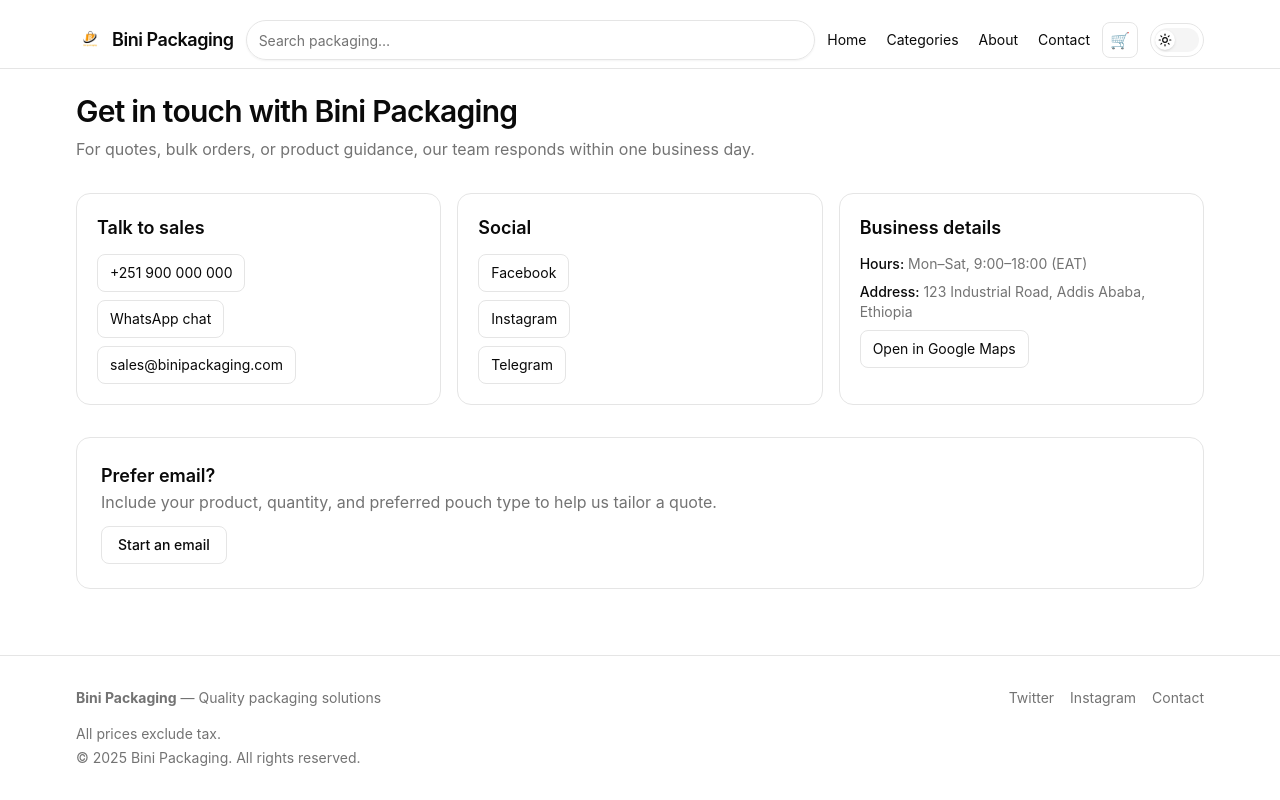
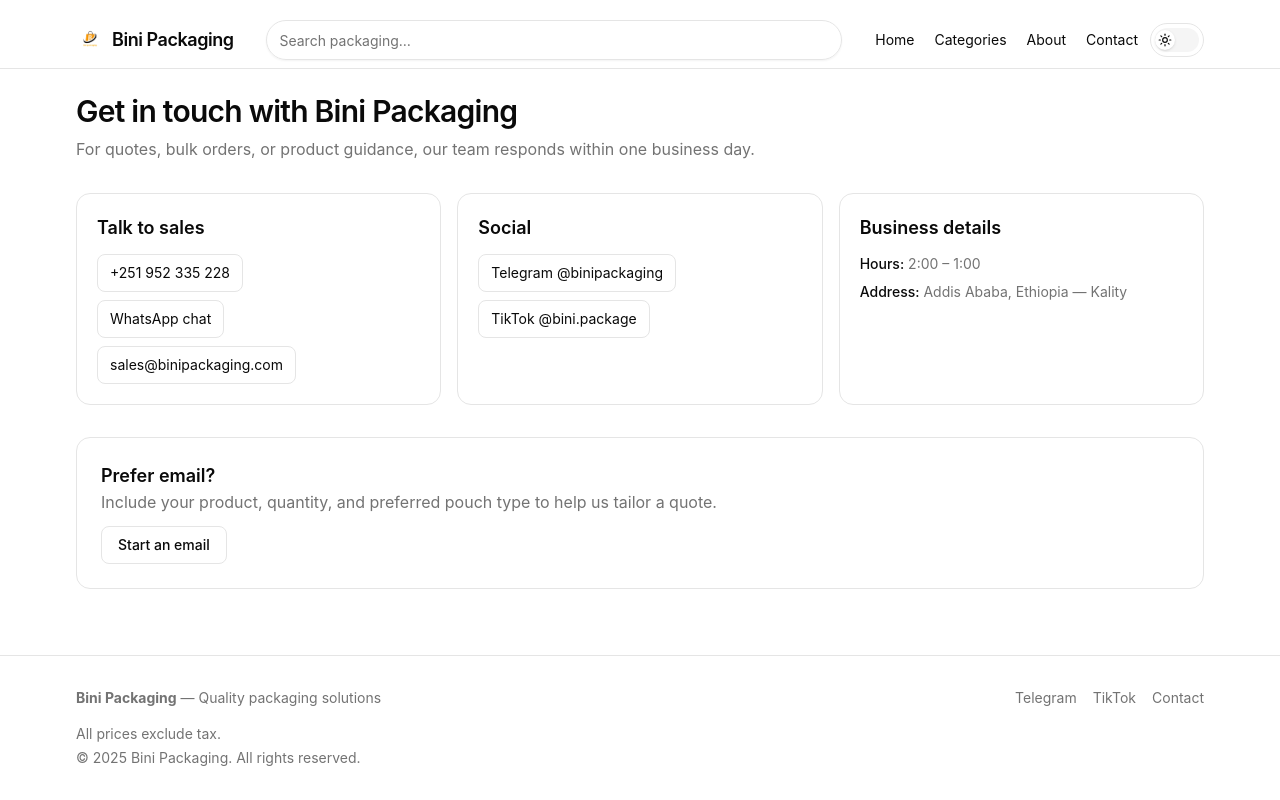
Before and after one commit to yeabnoah/CStore, a Next.js app in the folder apps/web/: page /contact in a window 1280 px wide. Built offline with nearby package versions, Linux system fonts and the light colour scheme.

Commit message:
contact info updated

```diff
--- a/apps/web/src/app/contact/page.tsx
+++ b/apps/web/src/app/contact/page.tsx
@@ -14,11 +14,11 @@ export default function ContactPage() {
                 <div className="rounded-xl border p-5">
                     <h2 className="text-lg font-semibold">Talk to sales</h2>
                     <div className="mt-3 space-y-2 text-sm">
-                        <a className="inline-flex items-center justify-center rounded-md border px-3 py-2 hover:bg-accent" href="tel:+251900000000" aria-label="Call sales">
-                            +251 900 000 000
+                        <a className="inline-flex items-center justify-center rounded-md border px-3 py-2 hover:bg-accent" href="tel:+251952335228" aria-label="Call sales">
+                            +251 952 335 228
                         </a>
                         <div>
-                            <a className="inline-flex items-center justify-center rounded-md border px-3 py-2 hover:bg-accent" href="https://wa.me/251900000000" target="_blank" rel="noopener noreferrer" aria-label="WhatsApp chat">
+                            <a className="inline-flex items-center justify-center rounded-md border px-3 py-2 hover:bg-accent" href="https://wa.me/251952335228" target="_blank" rel="noopener noreferrer" aria-label="WhatsApp chat">
                                 WhatsApp chat
                             </a>
                         </div>
@@ -34,13 +34,10 @@ export default function ContactPage() {
                     <h2 className="text-lg font-semibold">Social</h2>
                     <ul className="mt-3 space-y-2 text-sm">
                         <li>
-                            <a className="inline-flex items-center justify-start rounded-md border px-3 py-2 hover:bg-accent" href="https://facebook.com/binipackaging" target="_blank" rel="noopener noreferrer">Facebook</a>
+                            <a className="inline-flex items-center justify-start rounded-md border px-3 py-2 hover:bg-accent" href="https://t.me/binipackaging" target="_blank" rel="noopener noreferrer">Telegram @binipackaging</a>
                         </li>
                         <li>
-                            <a className="inline-flex items-center justify-start rounded-md border px-3 py-2 hover:bg-accent" href="https://instagram.com/binipackaging" target="_blank" rel="noopener noreferrer">Instagram</a>
-                        </li>
-                        <li>
-                            <a className="inline-flex items-center justify-start rounded-md border px-3 py-2 hover:bg-accent" href="https://t.me/binipackaging" target="_blank" rel="noopener noreferrer">Telegram</a>
+                            <a className="inline-flex items-center justify-start rounded-md border px-3 py-2 hover:bg-accent" href="https://www.tiktok.com/@bini.package?_t=ZM-8zTBLwtV9vS&_r=1" target="_blank" rel="noopener noreferrer">TikTok @bini.package</a>
                         </li>
                     </ul>
                 </div>
@@ -49,13 +46,10 @@ export default function ContactPage() {
                     <h2 className="text-lg font-semibold">Business details</h2>
                     <div className="mt-3 space-y-2 text-sm text-muted-foreground">
                         <p>
-                            <span className="font-medium text-foreground">Hours:</span> Mon–Sat, 9:00–18:00 (EAT)
+                            <span className="font-medium text-foreground">Hours:</span> 2:00 – 1:00
                         </p>
                         <p>
-                            <span className="font-medium text-foreground">Address:</span> 123 Industrial Road, Addis Ababa, Ethiopia
-                        </p>
-                        <p>
-                            <a className="inline-flex rounded-md border px-3 py-2 text-foreground hover:bg-accent" href="https://maps.google.com/?q=123%20Industrial%20Road%2C%20Addis%20Ababa%2C%20Ethiopia" target="_blank" rel="noopener noreferrer">Open in Google Maps</a>
+                            <span className="font-medium text-foreground">Address:</span> Addis Ababa, Ethiopia — Kality
                         </p>
                     </div>
                 </div>
--- a/apps/web/src/app/page.tsx
+++ b/apps/web/src/app/page.tsx
@@ -2,12 +2,21 @@
 
 import ProductCard from "@/components/product-card";
 import productsData from "@/constant/productsData";
-import Image from "next/image";
+import { useSearchParams } from "next/navigation";
 
 export default function Home() {
+	const searchParams = useSearchParams();
+	const q = (searchParams.get("q") ?? "").toLowerCase();
+	const filtered = q
+		? productsData.filter((p) =>
+				p.description.toLowerCase().includes(q) ||
+				p.category.toLowerCase().includes(q) ||
+				p.slug.toLowerCase().includes(q)
+		  )
+		: productsData;
 	return (
 		<div className="space-y-8">
-			<section className="relative overflow-hidden rounded-2xl border p-8 sm:p-12">
+			<section className="relative hidden md:block overflow-hidden rounded-2xl border p-8 sm:p-12">
 				{/* Decorative background */}
 				<div className="pointer-events-none absolute -top-24 -right-24 h-72 w-72 rounded-full bg-primary/10 blur-3xl" />
 				<div className="pointer-events-none absolute -bottom-20 -left-20 h-72 w-72 rounded-full bg-secondary/10 blur-3xl" />
@@ -44,8 +53,13 @@ export default function Home() {
 				</div>
 			</section>
 			<section id="products">
+				{q ? (
+					<div className="mb-2 text-sm text-muted-foreground">
+						Showing {filtered.length} result{filtered.length === 1 ? "" : "s"} for "{searchParams.get("q")}".
+					</div>
+				) : null}
 				<div className="grid grid-cols-1 gap-4 sm:grid-cols-2 lg:grid-cols-3 xl:grid-cols-4">
-					{productsData.map((p) => (
+					{filtered.map((p) => (
 						<ProductCard key={p.slug} product={p} />
 					))}
 				</div>
--- a/apps/web/src/components/footer.tsx
+++ b/apps/web/src/components/footer.tsx
@@ -7,13 +7,13 @@ export default function Footer() {
 						<strong>Bini Packaging</strong> — Quality packaging solutions
 					</p>
 					<nav className="flex gap-4">
-						<a href="#" aria-label="Twitter">
-							Twitter
+						<a href="https://t.me/binipackaging" aria-label="Telegram">
+							Telegram
 						</a>
-						<a href="#" aria-label="Instagram">
-							Instagram
+						<a href="https://www.tiktok.com/@bini.package?_t=ZM-8zTBLwtV9vS&_r=1" aria-label="TikTok">
+							TikTok
 						</a>
-						<a href="#" aria-label="Contact">
+						<a href="/contact" aria-label="Contact">
 							Contact
 						</a>
 					</nav>
--- a/apps/web/src/components/header.tsx
+++ b/apps/web/src/components/header.tsx
@@ -4,6 +4,9 @@ import { useEffect, useState } from "react";
 import { ModeToggle } from "./mode-toggle";
 import { Input } from "@/components/ui/input";
 import Image from "next/image";
+import productsData from "@/constant/productsData";
+import { usePathname, useRouter, useSearchParams } from "next/navigation";
+import type { Route } from "next";
 
 export default function Header() {
 	const links = [
@@ -13,6 +16,30 @@ export default function Header() {
 		{ to: "/contact", label: "Contact" },
 	] as const;
 	const [menuOpen, setMenuOpen] = useState(false);
+	const [query, setQuery] = useState("");
+	const [isFocused, setIsFocused] = useState(false);
+	const router = useRouter();
+	const pathname = usePathname();
+	const searchParams = useSearchParams();
+
+	useEffect(() => {
+		const q = searchParams.get("q") ?? "";
+		setQuery(q);
+		// eslint-disable-next-line react-hooks/exhaustive-deps
+	}, [searchParams]);
+
+	const results = query
+		? productsData
+			.filter((p) => {
+				const q = query.toLowerCase();
+				return (
+					p.description.toLowerCase().includes(q) ||
+					p.category.toLowerCase().includes(q) ||
+					p.slug.toLowerCase().includes(q)
+				);
+			})
+			.slice(0, 8)
+		: [];
 
 	// Lock body scroll when sidebar is open
 	useEffect(() => {
@@ -50,11 +77,42 @@ export default function Header() {
 					</div>
 
 					<div className="hidden md:flex flex-1 items-center justify-center">
-						<div className="w-full max-w-xl">
+						<div className="w-full max-w-xl relative">
 							<Input
 								placeholder="Search packaging…"
 								className="h-10 rounded-full"
+								value={query}
+								onChange={(e) => {
+									const v = e.target.value;
+									setQuery(v);
+									const url = (v ? `${pathname}?q=${encodeURIComponent(v)}` : pathname) as Route;
+									router.replace(url);
+								}}
+								onFocus={() => setIsFocused(true)}
+								onBlur={() => setTimeout(() => setIsFocused(false), 100)}
+								onKeyDown={(e) => {
+									if (e.key === "Enter" && results.length > 0) {
+										router.push(`/product/${results[0].slug}`);
+										setQuery("");
+									}
+								}}
 							/>
+							{isFocused && query && results.length > 0 ? (
+								<ul className="absolute z-50 mt-2 w-full max-h-80 overflow-auto rounded-md border bg-background p-1 shadow">
+									{results.map((p) => (
+										<li key={p.slug}>
+											<Link
+												href={`/product/${p.slug}`}
+												className="flex items-start gap-2 rounded px-3 py-2 text-sm hover:bg-accent"
+												onClick={() => setQuery("")}
+											>
+												<span className="font-medium">{p.description}</span>
+												<span className="ml-auto text-xs opacity-70">{p.category}</span>
+											</Link>
+										</li>
+									))}
+								</ul>
+							) : null}
 						</div>
 					</div>
 
@@ -66,16 +124,47 @@ export default function Header() {
 								</Link>
 							))}
 						</nav>
-						<button className="inline-flex h-9 w-9 items-center justify-center rounded-md border" aria-label="Cart">
-							<span>🛒</span>
-						</button>
 						<ModeToggle />
 					</div>
 				</div>
 
 				{/* Mobile search */}
-				<div className="py-2 md:hidden">
-					<Input placeholder="Search packaging…" className="h-10 rounded-full" />
+				<div className="py-2 md:hidden relative">
+					<Input
+						placeholder="Search packaging…"
+						className="h-10 rounded-full"
+						value={query}
+						onChange={(e) => {
+							const v = e.target.value;
+							setQuery(v);
+							const url = (v ? `${pathname}?q=${encodeURIComponent(v)}` : pathname) as Route;
+							router.replace(url);
+						}}
+						onFocus={() => setIsFocused(true)}
+						onBlur={() => setTimeout(() => setIsFocused(false), 100)}
+						onKeyDown={(e) => {
+							if (e.key === "Enter" && results.length > 0) {
+								router.push(`/product/${results[0].slug}`);
+								setQuery("");
+							}
+						}}
+					/>
+					{isFocused && query && results.length > 0 ? (
+						<ul className="absolute z-50 mt-2 w-full max-h-80 overflow-auto rounded-md border bg-background p-1 shadow">
+							{results.map((p) => (
+								<li key={p.slug}>
+									<Link
+										href={`/product/${p.slug}`}
+										className="flex items-start gap-2 rounded px-3 py-2 text-sm hover:bg-accent"
+										onClick={() => setQuery("")}
+									>
+										<span className="font-medium">{p.description}</span>
+										<span className="ml-auto text-xs opacity-70">{p.category}</span>
+									</Link>
+								</li>
+							))}
+						</ul>
+					) : null}
 				</div>
 
 				{/* Mobile sidebar + overlay */}
```
